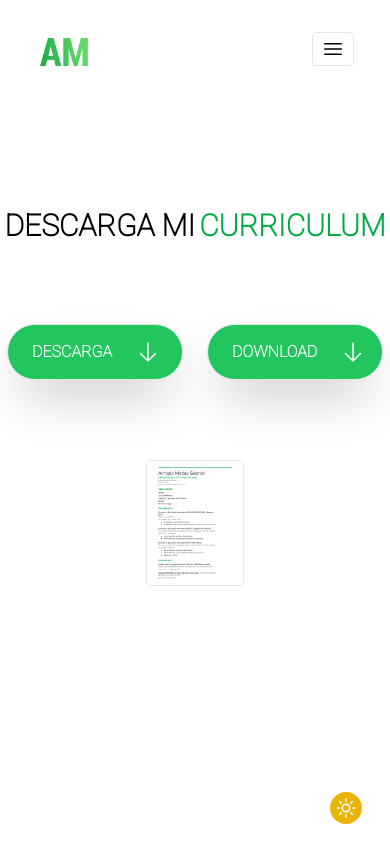
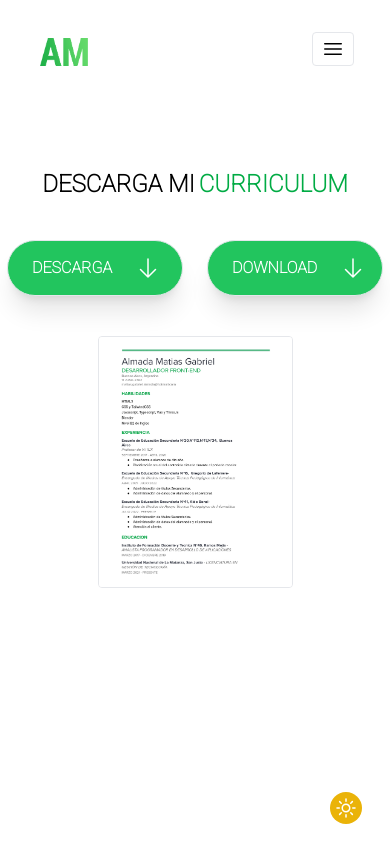
Before and after one commit to Caradenada/ResumeWebsite, a Vue app: page /curriculum in a window 390 px wide. Built offline with nearby package versions, Linux system fonts and the light colour scheme.

Commit message:
curriculum mobile done

```diff
--- a/src/views/CurriculumView.vue
+++ b/src/views/CurriculumView.vue
@@ -50,11 +50,14 @@ link.remove();
 
       </div>
     </div>
-    <div ref="download" class="md:hidden flex flex-col font-bold items-center mb-32 space-y-20 pt-20 ">
 
-      <h1 class="flex max-w-md dark:text-white text-center font-Roboto text-black text-3xl md:text-left">DESCARGA MI <span class="text-curriculum-primary pl-1 text-center md:text-left dark:text-violet-600">CURRICULUM</span></h1>
+    <!-- Mobile VIEW -->
+
+    <div ref="download" class="md:hidden flex flex-col font-bold items-center mb-32 space-y-10 pt-10 ">
+
+      <h1 class="flex max-w-md dark:text-white text-center font-Roboto text-black text-2xl md:text-left">DESCARGA MI <span class="text-curriculum-primary pl-1 text-center md:text-left dark:text-violet-600">CURRICULUM</span></h1>
      <div class="flex space-x-6">
-      <button  @click="downloadFileES" class=" border hover:bg-green-400 transition-all items-center flex font-bold rounded-full h-14 w-44 py-3 px-6 font-Roboto text-white bg-green-500 dark:bg-violet-600 dark:hover:bg-violet-500 shadow-2xl">
+      <button  @click="downloadFileES" class=" border hover:bg-green-400 transition-all items-center flex font-bold rounded-full h-14 w-44 py-3 px-6 font-Roboto text-white bg-green-500 dark:bg-violet-600 dark:hover:bg-violet-500 shadow-xl">
 
         <h1 class="flex ">DESCARGA</h1>
         <div class="flex pl-6">
@@ -64,7 +67,7 @@ link.remove();
 
         </div>
       </button>
-      <button  @click="downloadFileEN" class=" border hover:bg-green-400 transition-all items-center flex font-bold rounded-full h-14 w-44 py-3 px-6 font-Roboto text-white bg-green-500 dark:bg-violet-600 dark:hover:bg-violet-500 shadow-2xl">
+      <button  @click="downloadFileEN" class=" border hover:bg-green-400 transition-all items-center flex font-bold rounded-full h-14 w-44 py-3 px-6 font-Roboto text-white bg-green-500 dark:bg-violet-600 dark:hover:bg-violet-500 shadow-xl">
 
         <h1 class="flex ">DOWNLOAD</h1>
         <div class="flex pl-6">
@@ -75,7 +78,7 @@ link.remove();
         </div>
       </button>
     </div>
-      <img  class="w-1/4 h-1/4 border rounded" src="/Cv.jpg" alt="NotFund">
+      <img  class="w-1/2 h-1/2 border rounded" src="/Cv.jpg" alt="NotFund">
     </div>
   </main>
 </template>
```
